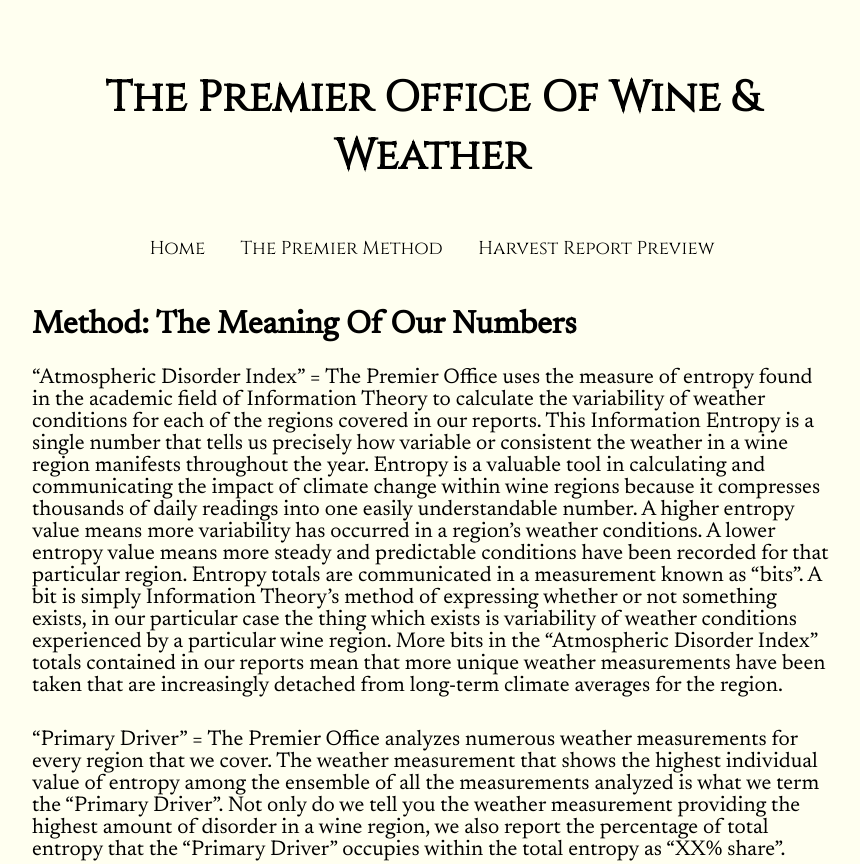
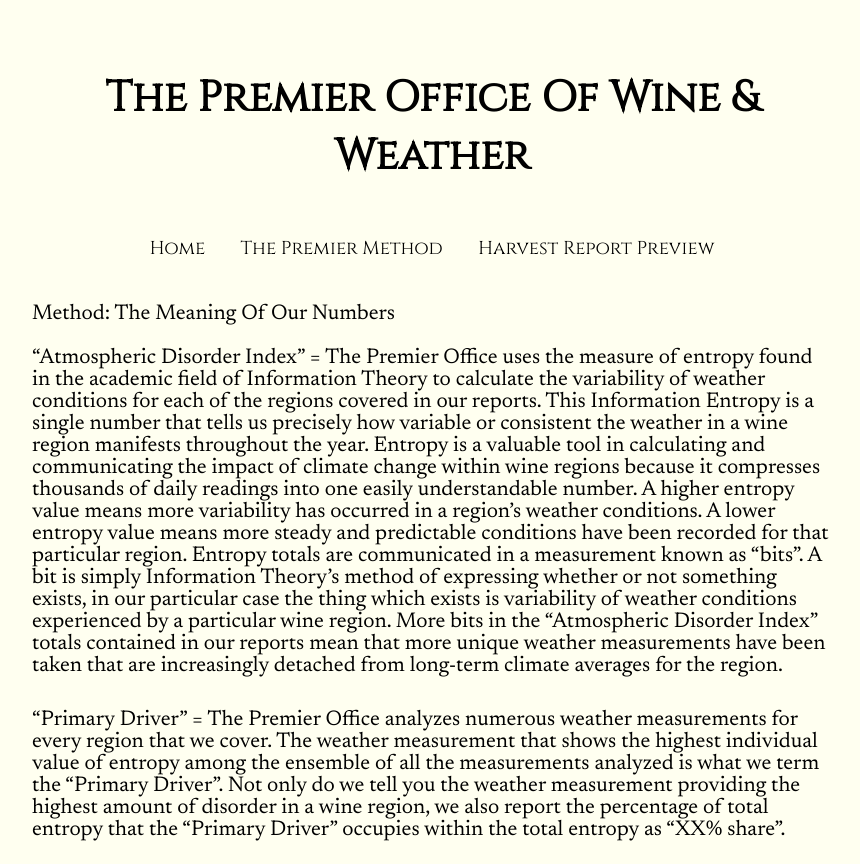
Before and after one commit to inc-research/thepremieroffice, a plain HTML site: page method.html in a window 1280 px wide. Shown: the top 864 px of the page, without its empty margins (208-1068 px from the left). Drawn offline with Linux system fonts and the light colour scheme.

Commit message:
Update method.html

```diff
--- a/method.html
+++ b/method.html
@@ -47,7 +47,7 @@
         <a href="preview.html">Harvest Report Preview</a>
     </nav>
 
-    <h2>Method: The Meaning Of Our Numbers</h2>
+    <p>Method: The Meaning Of Our Numbers</p>
 
     <div class="content-section">
         “Atmospheric Disorder Index” = The Premier Office uses the measure of entropy found in the academic field of Information Theory to calculate the variability of weather conditions for each of the regions covered in our reports. This Information Entropy is a single number that tells us precisely how variable or consistent the weather in a wine region manifests throughout the year. Entropy is a valuable tool in calculating and communicating the impact of climate change within wine regions because it compresses thousands of daily readings into one easily understandable number. A higher entropy value means more variability has occurred in a region’s weather conditions. A lower entropy value means more steady and predictable conditions have been recorded for that particular region. Entropy totals are communicated in a measurement known as “bits”. A bit is simply Information Theory’s method of expressing whether or not something exists, in our particular case the thing which exists is variability of weather conditions experienced by a particular wine region. More bits in the “Atmospheric Disorder Index” totals contained in our reports mean that more unique weather measurements have been taken that are increasingly detached from long-term climate averages for the region.
```
